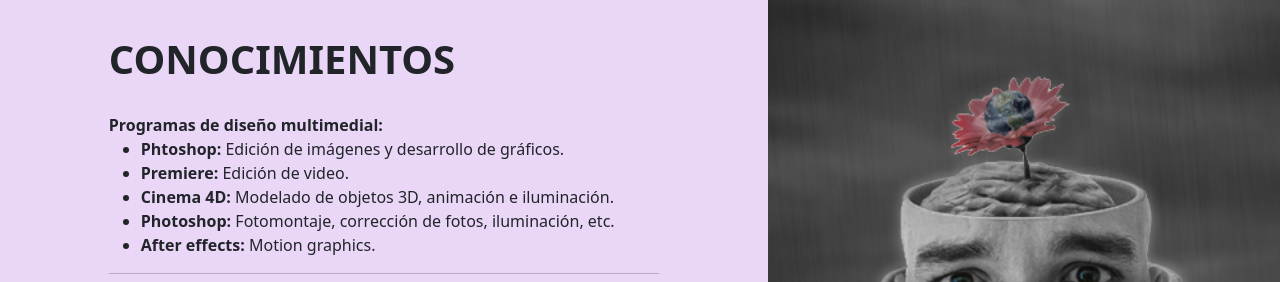
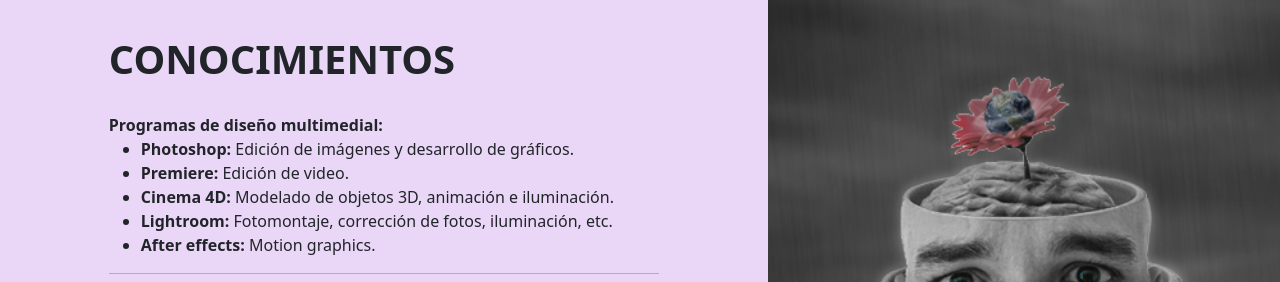
Before and after one commit to Lukitasedits/lukitasedits-page, an Angular app: page /informacion-personal in a window 1280 px wide. Shown: the part 900-1182 px from the top of the page. Built offline with nearby package versions, Linux system fonts and the light colour scheme.

Commit message:
corrección ortográfica

```diff
--- a/src/app/informacion-personal/informacion-personal.component.html
+++ b/src/app/informacion-personal/informacion-personal.component.html
@@ -15,10 +15,10 @@
       <div class="parrafo">
         <div><b>Programas de diseño multimedial:</b>
           <ul>
-            <li><b>Phtoshop:</b> Edición de imágenes y desarrollo de gráficos.</li>
+            <li><b>Photoshop:</b> Edición de imágenes y desarrollo de gráficos.</li>
             <li><b>Premiere:</b> Edición de video.</li>
             <li><b>Cinema 4D:</b> Modelado de objetos 3D, animación e iluminación.</li>
-            <li><b>Photoshop:</b> Fotomontaje, corrección de fotos, iluminación, etc.</li>
+            <li><b>Lightroom:</b> Fotomontaje, corrección de fotos, iluminación, etc.</li>
             <li><b>After effects:</b> Motion graphics.</li>
           </ul>
           <hr>
```
